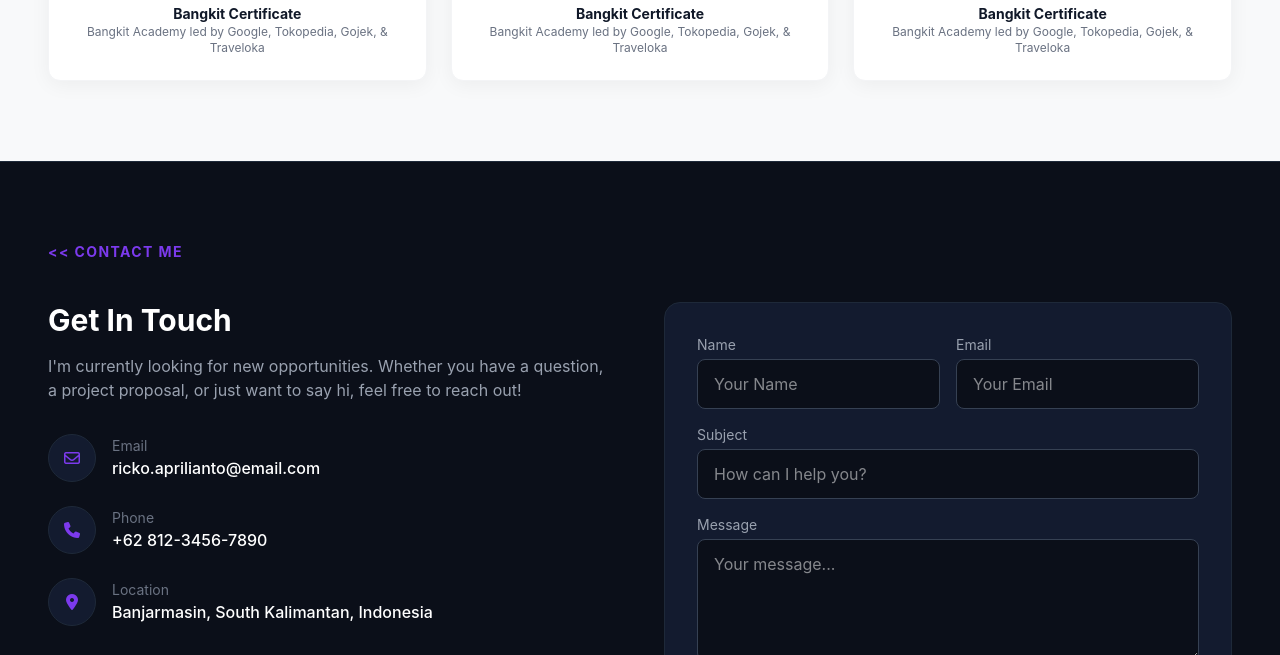
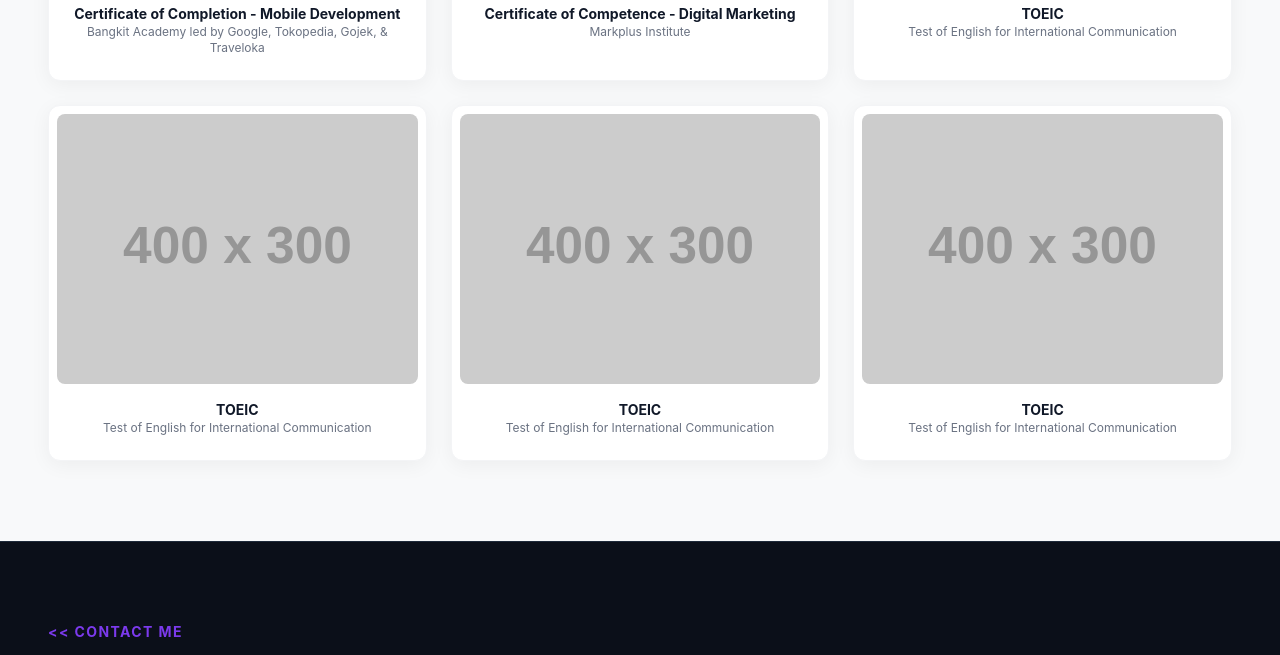
Before and after one commit to rickosong/portfolio-ricko, a website built with Vite: page index.html in a window 1280 px wide. Shown: the part 2970-3625 px from the top of the page. Built offline with nearby package versions, Linux system fonts and the light colour scheme; placeholder pictures from the web are drawn by us.

Commit message:
modified canva

```diff
--- a/index.html
+++ b/index.html
@@ -4,6 +4,7 @@
     <meta charset="UTF-8">
     <meta name="viewport" content="width=device-width, initial-scale=1.0">
     <title>Portfolio - Mohammad Ricko Aprilianto</title>
+    <script type="module" src="./src/main.ts"></script>
     <!-- Google Fonts -->
     <link href="https://fonts.googleapis.com/css2?family=Poppins:wght@300;400;500;600;700&display=swap" rel="stylesheet">
     <!-- FontAwesome for Icons -->
@@ -196,11 +197,11 @@
                   3. Ganti div di bawah ini dengan kode dari Canva Anda.
                 -->
                 <div style="position: relative; width: 100%; height: 0; padding-top: 56.2500%;
-                 padding-bottom: 0; box-shadow: 0 2px 8px 0 rgba(63,69,81,0.16); margin-top: 1.6em; margin-bottom: 0.9em; overflow: hidden;
-                 border-radius: 8px; will-change: transform;">
-                  <iframe loading="lazy" style="position: absolute; width: 100%; height: 100%; top: 0; left: 0; border: none; padding: 0;margin: 0;"
-                    src="https://www.canva.com/design/DAF_YOUR_LINK_HERE/view?embed" allowfullscreen="allowfullscreen" allow="fullscreen">
-                  </iframe>
+                padding-bottom: 0; box-shadow: 0 2px 8px 0 rgba(63,69,81,0.16); margin-top: 1.6em; margin-bottom: 0.9em; overflow: hidden;
+                border-radius: 8px; will-change: transform;">
+                <iframe loading="lazy" style="position: absolute; width: 100%; height: 100%; top: 0; left: 0; border: none; padding: 0;margin: 0;"
+                    src="https://www.canva.com/design/DAHVDUcJn9U/GIKYKbOkdMkclPiAvb74fQ/view?embed" allowfullscreen="allowfullscreen" allow="fullscreen">
+                </iframe>
                 </div>
                 <div class="text-center mt-4">
                     <p class="text-sm text-gray-400">Plese interact with the slides above to see my work experience and achievements.</p>
@@ -222,7 +223,7 @@
                 <div class="bg-white p-2 rounded-xl shadow-[0_4px_20px_rgba(0,0,0,0.05)] border border-gray-100 hover:-translate-y-2 transition duration-300">
                     <img src="https://via.placeholder.com/400x300?text=Sertifikat+Bangkit+1" alt="Bangkit Certificate 1" class="w-full rounded-lg">
                     <div class="p-4 text-center">
-                        <h4 class="font-bold text-gray-900 text-sm">Bangkit Certificate</h4>
+                        <h4 class="font-bold text-gray-900 text-sm">Certificate of Completion - Mobile Development</h4>
                         <p class="text-xs text-gray-500">Bangkit Academy led by Google, Tokopedia, Gojek, & Traveloka</p>
                     </div>
                 </div>
@@ -230,16 +231,37 @@
                 <div class="bg-white p-2 rounded-xl shadow-[0_4px_20px_rgba(0,0,0,0.05)] border border-gray-100 hover:-translate-y-2 transition duration-300">
                     <img src="https://via.placeholder.com/400x300?text=Sertifikat+Bangkit+2" alt="Bangkit Certificate 2" class="w-full rounded-lg">
                     <div class="p-4 text-center">
-                        <h4 class="font-bold text-gray-900 text-sm">Bangkit Certificate</h4>
-                        <p class="text-xs text-gray-500">Bangkit Academy led by Google, Tokopedia, Gojek, & Traveloka</p>
+                        <h4 class="font-bold text-gray-900 text-sm">Certificate of Competence - Digital Marketing</h4>
+                        <p class="text-xs text-gray-500">Markplus Institute</p>
                     </div>
                 </div>
                 <!-- Cert 3 -->
                 <div class="bg-white p-2 rounded-xl shadow-[0_4px_20px_rgba(0,0,0,0.05)] border border-gray-100 hover:-translate-y-2 transition duration-300">
                     <img src="https://via.placeholder.com/400x300?text=Sertifikat+Bangkit+3" alt="Bangkit Certificate 3" class="w-full rounded-lg">
                     <div class="p-4 text-center">
-                        <h4 class="font-bold text-gray-900 text-sm">Bangkit Certificate</h4>
-                        <p class="text-xs text-gray-500">Bangkit Academy led by Google, Tokopedia, Gojek, & Traveloka</p>
+                        <h4 class="font-bold text-gray-900 text-sm">TOEIC</h4>
+                        <p class="text-xs text-gray-500">Test of English for International Communication</p>
+                    </div>
+                </div>
+                <div class="bg-white p-2 rounded-xl shadow-[0_4px_20px_rgba(0,0,0,0.05)] border border-gray-100 hover:-translate-y-2 transition duration-300">
+                    <img src="https://via.placeholder.com/400x300?text=Sertifikat+Bangkit+3" alt="Bangkit Certificate 3" class="w-full rounded-lg">
+                    <div class="p-4 text-center">
+                        <h4 class="font-bold text-gray-900 text-sm">TOEIC</h4>
+                        <p class="text-xs text-gray-500">Test of English for International Communication</p>
+                    </div>
+                </div>
+                <div class="bg-white p-2 rounded-xl shadow-[0_4px_20px_rgba(0,0,0,0.05)] border border-gray-100 hover:-translate-y-2 transition duration-300">
+                    <img src="https://via.placeholder.com/400x300?text=Sertifikat+Bangkit+3" alt="Bangkit Certificate 3" class="w-full rounded-lg">
+                    <div class="p-4 text-center">
+                        <h4 class="font-bold text-gray-900 text-sm">TOEIC</h4>
+                        <p class="text-xs text-gray-500">Test of English for International Communication</p>
+                    </div>
+                </div>
+                <div class="bg-white p-2 rounded-xl shadow-[0_4px_20px_rgba(0,0,0,0.05)] border border-gray-100 hover:-translate-y-2 transition duration-300">
+                    <img src="https://via.placeholder.com/400x300?text=Sertifikat+Bangkit+3" alt="Bangkit Certificate 3" class="w-full rounded-lg">
+                    <div class="p-4 text-center">
+                        <h4 class="font-bold text-gray-900 text-sm">TOEIC</h4>
+                        <p class="text-xs text-gray-500">Test of English for International Communication</p>
                     </div>
                 </div>
             </div>
@@ -265,7 +287,7 @@
                         </div>
                         <div>
                             <p class="text-sm text-gray-500">Email</p>
-                            <p class="text-white font-medium">ricko.aprilianto@email.com</p>
+                            <p class="text-white font-medium">ricko.aprilianto00@gmail.com</p>
                         </div>
                     </div>
                     <div class="flex items-center gap-4">
@@ -274,7 +296,7 @@
                         </div>
                         <div>
                             <p class="text-sm text-gray-500">Phone</p>
-                            <p class="text-white font-medium">+62 812-3456-7890</p>
+                            <p class="text-white font-medium">+62 819-3243-2218</p>
                         </div>
                     </div>
                     <div class="flex items-center gap-4">
@@ -290,15 +312,15 @@
 
                 <!-- Socials -->
                 <div class="flex gap-4 mt-8">
-                    <a href="#" class="w-10 h-10 bg-darkCard border border-gray-800 rounded flex items-center justify-center text-gray-400 hover:text-white hover:border-primary transition">
+                    <a href="https://github.com/rickosong" class="w-10 h-10 bg-darkCard border border-gray-800 rounded flex items-center justify-center text-gray-400 hover:text-white hover:border-primary transition">
                         <i class="fa-brands fa-github"></i>
                     </a>
-                    <a href="#" class="w-10 h-10 bg-darkCard border border-gray-800 rounded flex items-center justify-center text-gray-400 hover:text-white hover:border-primary transition">
+                    <a href="https://www.linkedin.com/in/mohammadrickoaprilianto" class="w-10 h-10 bg-darkCard border border-gray-800 rounded flex items-center justify-center text-gray-400 hover:text-white hover:border-primary transition">
                         <i class="fa-brands fa-linkedin-in"></i>
                     </a>
-                    <a href="#" class="w-10 h-10 bg-darkCard border border-gray-800 rounded flex items-center justify-center text-gray-400 hover:text-white hover:border-primary transition">
+                    <!-- <a href="instagram.com/morito_____" class="w-10 h-10 bg-darkCard border border-gray-800 rounded flex items-center justify-center text-gray-400 hover:text-white hover:border-primary transition">
                         <i class="fa-brands fa-instagram"></i>
-                    </a>
+                    </a> -->
                 </div>
             </div>
 
```
